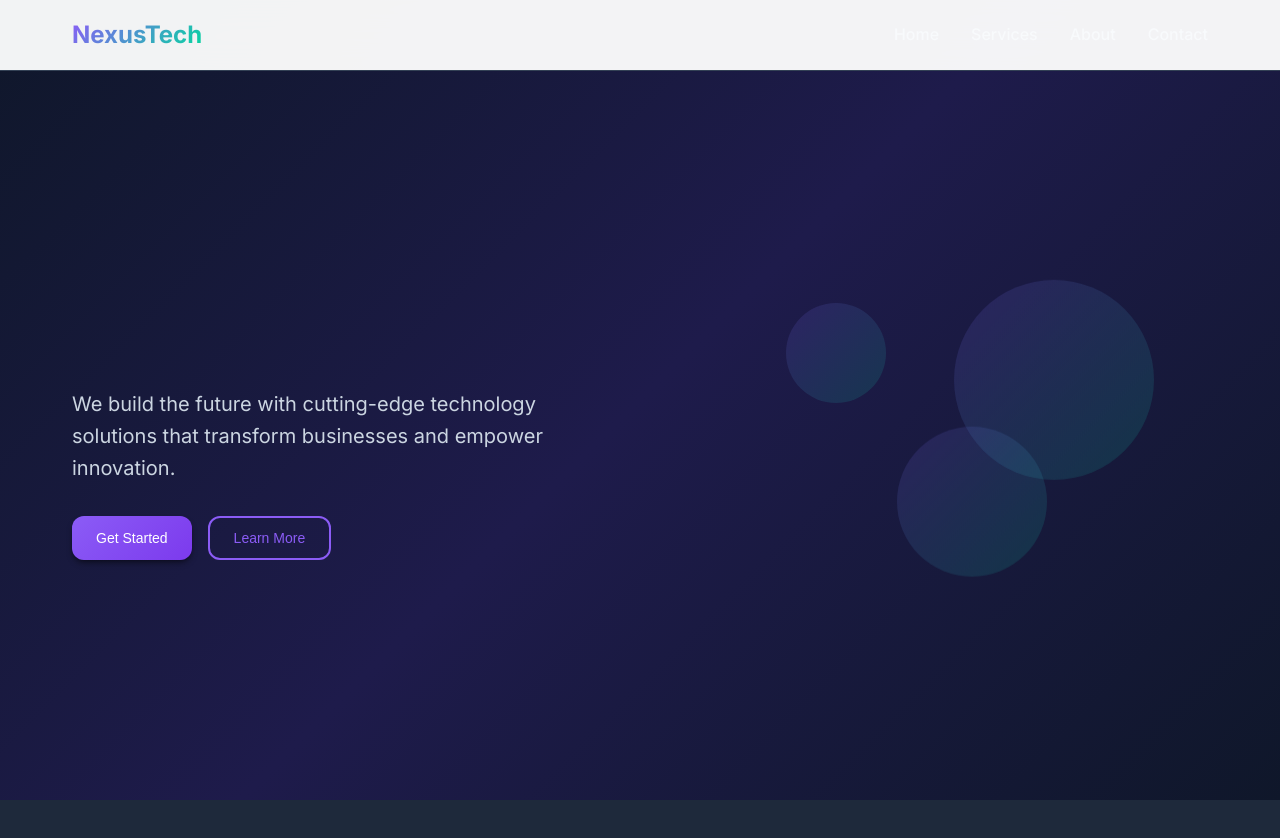
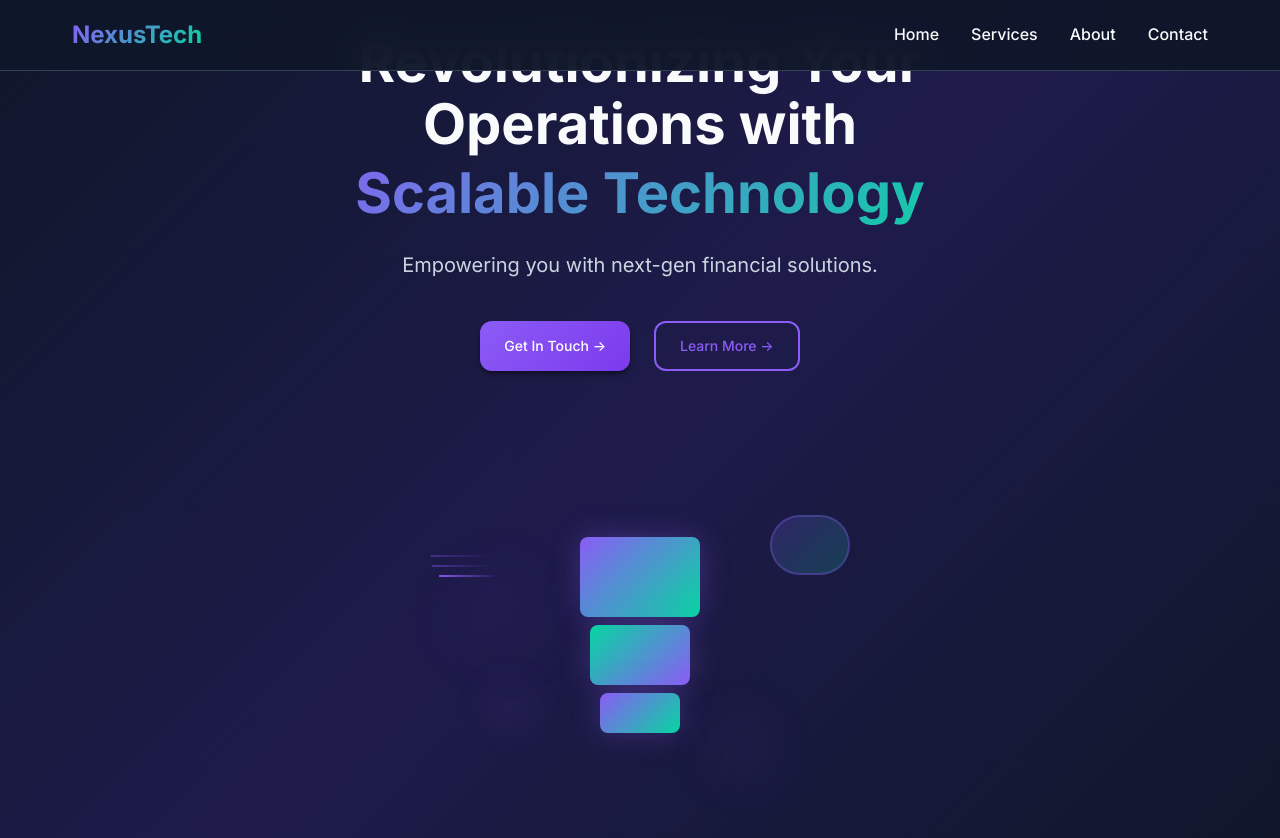
Before and after one commit to vehvu/Actimel, a plain HTML site: page index.html in a window 1280 px wide. Shown: the top 838 px of the page. Drawn offline with Linux system fonts and the light colour scheme.

Commit message:
Redesign homepage with centered hero layout and prominent central visual element

```diff
--- a/index.html
+++ b/index.html
@@ -45,20 +45,35 @@
         <div class="hero-container">
             <div class="hero-content">
                 <h1 class="hero-title">
-                    <span class="title-line">Innovating</span>
-                    <span class="title-line">Tomorrow</span>
+                    Revolutionizing Your Operations with
+                    <span class="highlight">Scalable Technology</span>
                 </h1>
-                <p class="hero-subtitle">We build the future with cutting-edge technology solutions that transform businesses and empower innovation.</p>
+                <p class="hero-subtitle">Empowering you with next-gen financial solutions.</p>
                 <div class="hero-buttons">
-                    <button class="btn btn-primary">Get Started</button>
-                    <button class="btn btn-secondary">Learn More</button>
+                    <a href="contact.html" class="btn btn-primary">Get In Touch →</a>
+                    <a href="services.html" class="btn btn-secondary">Learn More →</a>
                 </div>
             </div>
-            <div class="hero-visual">
-                <div class="floating-elements">
-                    <div class="element element-1"></div>
-                    <div class="element element-2"></div>
-                    <div class="element element-3"></div>
+        </div>
+
+        <!-- Central Visual Element -->
+        <div class="hero-visual">
+            <div class="tech-illustration">
+                <div class="server-tower">
+                    <div class="server-unit server-main"></div>
+                    <div class="server-unit server-secondary"></div>
+                    <div class="server-unit server-tertiary"></div>
+                </div>
+                <div class="cloud-element"></div>
+                <div class="data-flow">
+                    <div class="flow-line"></div>
+                    <div class="flow-line"></div>
+                    <div class="flow-line"></div>
+                </div>
+                <div class="glow-effects">
+                    <div class="glow glow-1"></div>
+                    <div class="glow glow-2"></div>
+                    <div class="glow glow-3"></div>
                 </div>
             </div>
         </div>
--- a/script.js
+++ b/script.js
@@ -393,10 +393,10 @@ function showNotification(message, type = 'info') {
 window.addEventListener('scroll', () => {
     const navbar = document.querySelector('.navbar');
     if (window.scrollY > 100) {
-        navbar.style.background = 'rgba(255, 255, 255, 0.98)';
-        navbar.style.boxShadow = '0 4px 20px rgba(0, 0, 0, 0.1)';
+        navbar.style.background = 'rgba(15, 23, 42, 0.98)';
+        navbar.style.boxShadow = '0 4px 20px rgba(0, 0, 0, 0.3)';
     } else {
-        navbar.style.background = 'rgba(255, 255, 255, 0.95)';
+        navbar.style.background = 'rgba(15, 23, 42, 0.95)';
         navbar.style.boxShadow = 'none';
     }
 });
--- a/styles.css
+++ b/styles.css
@@ -190,20 +190,26 @@ p {
 .hero {
     min-height: 100vh;
     display: flex;
+    flex-direction: column;
     align-items: center;
+    justify-content: center;
     background: linear-gradient(135deg, var(--dark-bg) 0%, #1e1b4b 50%, var(--dark-bg) 100%);
     position: relative;
     overflow: hidden;
+    text-align: center;
+    padding: 2rem 0;
 }
 
 .hero-container {
-    max-width: 1200px;
+    max-width: 800px;
     margin: 0 auto;
     padding: 0 2rem;
-    display: grid;
-    grid-template-columns: 1fr 1fr;
-    gap: 4rem;
-    align-items: center;
+    z-index: 2;
+    position: relative;
+}
+
+.hero-content {
+    margin-bottom: 4rem;
 }
 
 .hero-title {
@@ -211,81 +217,179 @@ p {
     font-weight: 700;
     margin-bottom: 1.5rem;
     line-height: 1.1;
-    background: linear-gradient(135deg, var(--text-primary), var(--accent-color));
+    color: var(--text-primary);
+}
+
+.hero-title .highlight {
+    background: linear-gradient(135deg, var(--primary-color), var(--accent-color));
     -webkit-background-clip: text;
     -webkit-text-fill-color: transparent;
     background-clip: text;
-}
-
-.title-line {
     display: block;
-    opacity: 0;
-    transform: translateY(30px);
-    animation: fadeInUp 0.8s ease forwards;
-}
-
-.title-line:nth-child(2) {
-    animation-delay: 0.2s;
+    margin-top: 0.5rem;
 }
 
 .hero-subtitle {
     font-size: 1.25rem;
     color: var(--text-secondary);
-    margin-bottom: 2rem;
-    opacity: 0;
-    transform: translateY(30px);
-    animation: fadeInUp 0.8s ease forwards 0.4s;
+    margin-bottom: 2.5rem;
+    max-width: 600px;
+    margin-left: auto;
+    margin-right: auto;
 }
 
 .hero-buttons {
     display: flex;
-    gap: 1rem;
-    opacity: 0;
-    transform: translateY(30px);
-    animation: fadeInUp 0.8s ease forwards 0.6s;
+    gap: 1.5rem;
+    justify-content: center;
+    flex-wrap: wrap;
 }
 
 .hero-visual {
     position: relative;
+    width: 100%;
+    max-width: 600px;
     height: 400px;
+    margin: 0 auto;
+    z-index: 1;
 }
 
-.floating-elements {
+.tech-illustration {
     position: relative;
     width: 100%;
     height: 100%;
+    display: flex;
+    align-items: center;
+    justify-content: center;
 }
 
-.element {
+.server-tower {
+    position: relative;
+    display: flex;
+    flex-direction: column;
+    align-items: center;
+    gap: 0.5rem;
+}
+
+.server-unit {
+    border-radius: 8px;
+    background: linear-gradient(135deg, var(--primary-color), var(--accent-color));
+    position: relative;
+    box-shadow: 0 0 30px rgba(139, 92, 246, 0.3);
+}
+
+.server-main {
+    width: 120px;
+    height: 80px;
+    background: linear-gradient(135deg, var(--primary-color), var(--accent-color));
+}
+
+.server-secondary {
+    width: 100px;
+    height: 60px;
+    background: linear-gradient(135deg, var(--accent-color), var(--primary-color));
+}
+
+.server-tertiary {
+    width: 80px;
+    height: 40px;
+    background: linear-gradient(135deg, var(--primary-color), var(--accent-color));
+}
+
+.cloud-element {
+    position: absolute;
+    top: 20%;
+    right: 15%;
+    width: 80px;
+    height: 60px;
+    background: linear-gradient(135deg, rgba(139, 92, 246, 0.2), rgba(6, 214, 160, 0.2));
+    border-radius: 40px;
+    backdrop-filter: blur(10px);
+    border: 2px solid rgba(139, 92, 246, 0.3);
+}
+
+.data-flow {
+    position: absolute;
+    left: 15%;
+    top: 30%;
+    display: flex;
+    flex-direction: column;
+    gap: 0.5rem;
+}
+
+.flow-line {
+    width: 60px;
+    height: 2px;
+    background: linear-gradient(90deg, var(--primary-color), transparent);
+    animation: flowAnimation 2s ease-in-out infinite;
+}
+
+.flow-line:nth-child(2) {
+    animation-delay: 0.5s;
+}
+
+.flow-line:nth-child(3) {
+    animation-delay: 1s;
+}
+
+.glow-effects {
+    position: absolute;
+    width: 100%;
+    height: 100%;
+    pointer-events: none;
+}
+
+.glow {
     position: absolute;
     border-radius: 50%;
-    background: linear-gradient(135deg, var(--primary-color), var(--accent-color));
-    opacity: 0.15;
-    animation: float 6s ease-in-out infinite;
+    background: radial-gradient(circle, rgba(139, 92, 246, 0.1) 0%, transparent 70%);
+    animation: glowPulse 3s ease-in-out infinite;
 }
 
-.element-1 {
+.glow-1 {
     width: 200px;
     height: 200px;
     top: 20%;
-    right: 10%;
+    left: 10%;
     animation-delay: 0s;
 }
 
-.element-2 {
+.glow-2 {
     width: 150px;
     height: 150px;
     top: 60%;
-    right: 30%;
+    right: 20%;
+    animation-delay: 1s;
+}
+
+.glow-3 {
+    width: 100px;
+    height: 100px;
+    bottom: 20%;
+    left: 20%;
     animation-delay: 2s;
 }
 
-.element-3 {
-    width: 100px;
-    height: 100px;
-    top: 30%;
-    right: 60%;
-    animation-delay: 4s;
+@keyframes flowAnimation {
+    0%, 100% {
+        opacity: 0.3;
+        transform: translateX(0);
+    }
+    50% {
+        opacity: 1;
+        transform: translateX(10px);
+    }
+}
+
+@keyframes glowPulse {
+    0%, 100% {
+        opacity: 0.3;
+        transform: scale(1);
+    }
+    50% {
+        opacity: 0.6;
+        transform: scale(1.1);
+    }
 }
 
 /* Services Section */
@@ -774,6 +878,38 @@ p {
     .page-title {
         font-size: 2.5rem;
     }
+
+    .hero-title {
+        font-size: 2.5rem;
+    }
+
+    .hero-subtitle {
+        font-size: 1.125rem;
+    }
+
+    .hero-buttons {
+        flex-direction: column;
+        align-items: center;
+    }
+
+    .hero-visual {
+        height: 300px;
+    }
+
+    .server-main {
+        width: 100px;
+        height: 70px;
+    }
+
+    .server-secondary {
+        width: 80px;
+        height: 50px;
+    }
+
+    .server-tertiary {
+        width: 60px;
+        height: 30px;
+    }
 }
 
 @media (max-width: 480px) {
```
